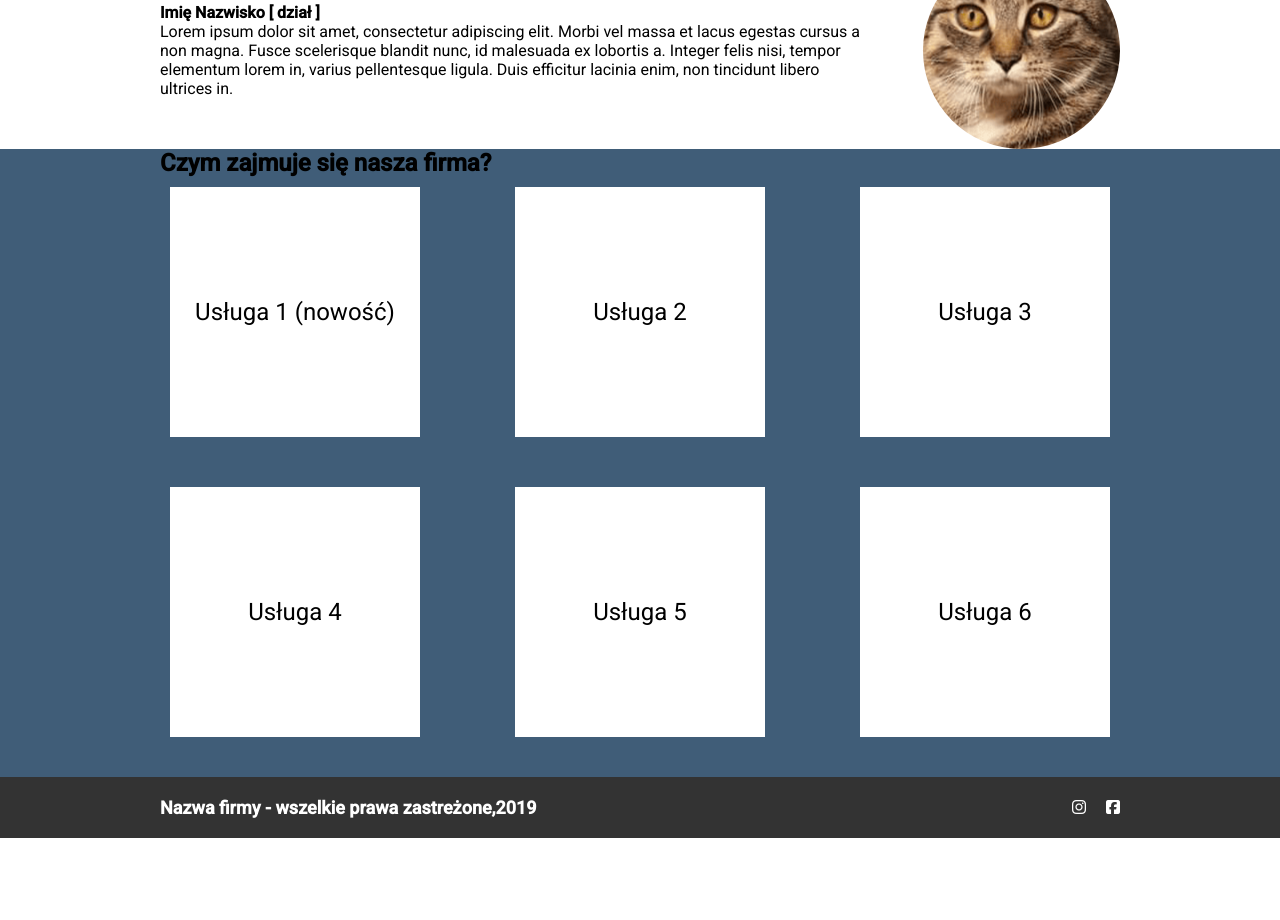
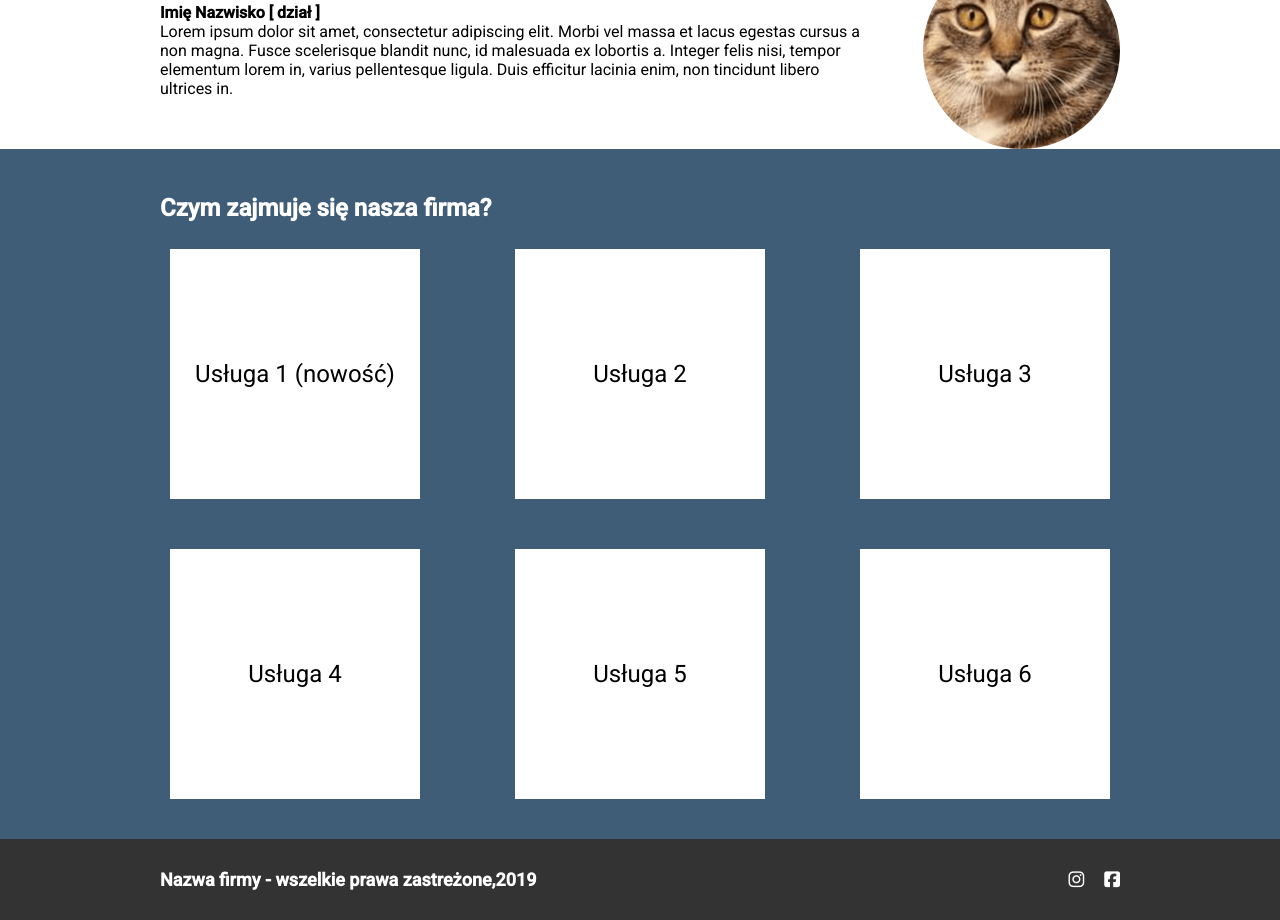
Before and after one commit to hannamastyka/HTMLCSS---Projekt-1, a plain HTML site: page index.html in a window 1280 px wide. Shown: the part 1193-2113 px from the top of the page. Before the commit the page ends 2031 px from the top, so only its background shows below. Drawn offline with Linux system fonts and the light colour scheme.

Commit message:
poprawione

```diff
--- a/index.html
+++ b/index.html
@@ -85,7 +85,7 @@
 
     <section class="section-info-for-specjalist" id="offer">
       <div class="container">
-        <h2 class="specj ialist-section">Czym zajmuje się nasza firma?</h2>
+        <h2 class="specjialist-section">Czym zajmuje się nasza firma?</h2>
         <div class="section-tile">
           <div class="box">Usługa 1 (nowość)</div>
           <div class="box">Usługa 2</div>
--- a/style.css
+++ b/style.css
@@ -180,11 +180,11 @@ html {
 }
 .specjialist-section {
   color: #fff;
-  font-size: 36px;
-  font-style: normal;
-  font-weight: 700;
-  line-height: normal;
+  padding: 45px 0;
+  width: 386px;
+  height: 35px;
 }
+
 .specjialist-section-header {
   color: #fff;
   font-size: 36px;
@@ -233,7 +233,8 @@ html {
 .footer {
   background-color: #333;
   color: white;
-  padding: 20px;
+  padding: 30px;
+  font-size: 18px;
 }
 
 .footer .container {
```
